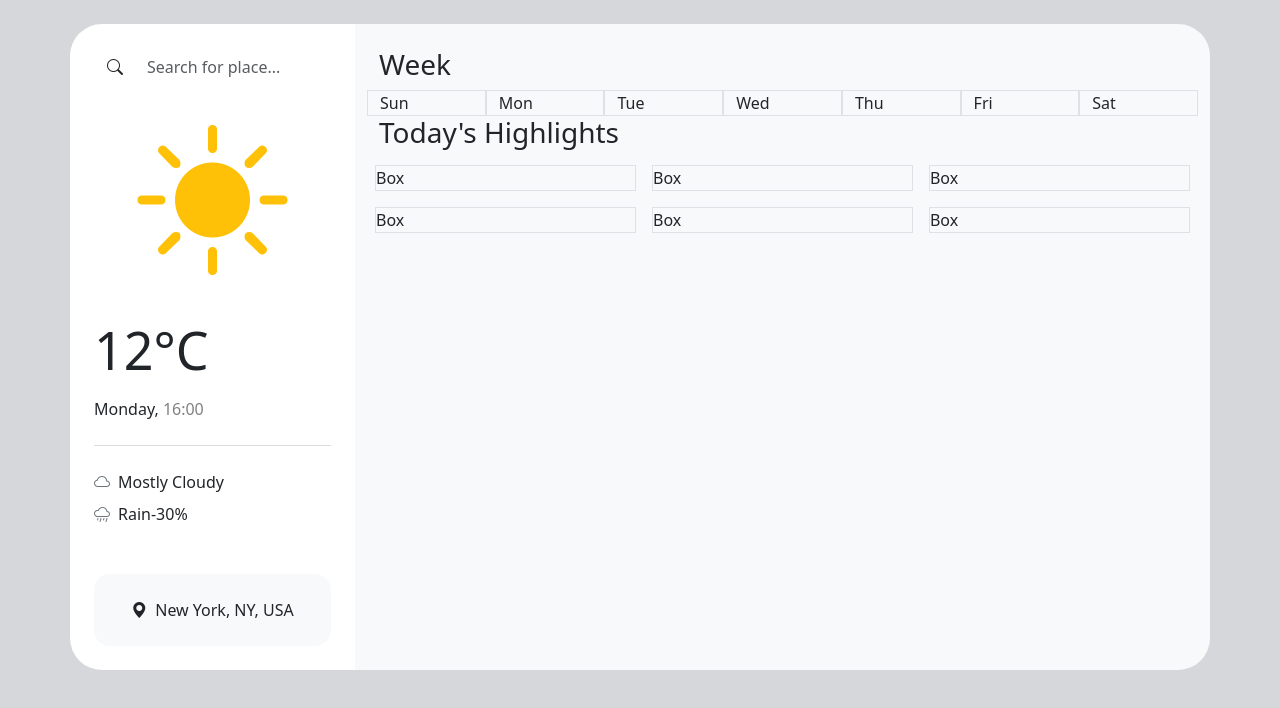
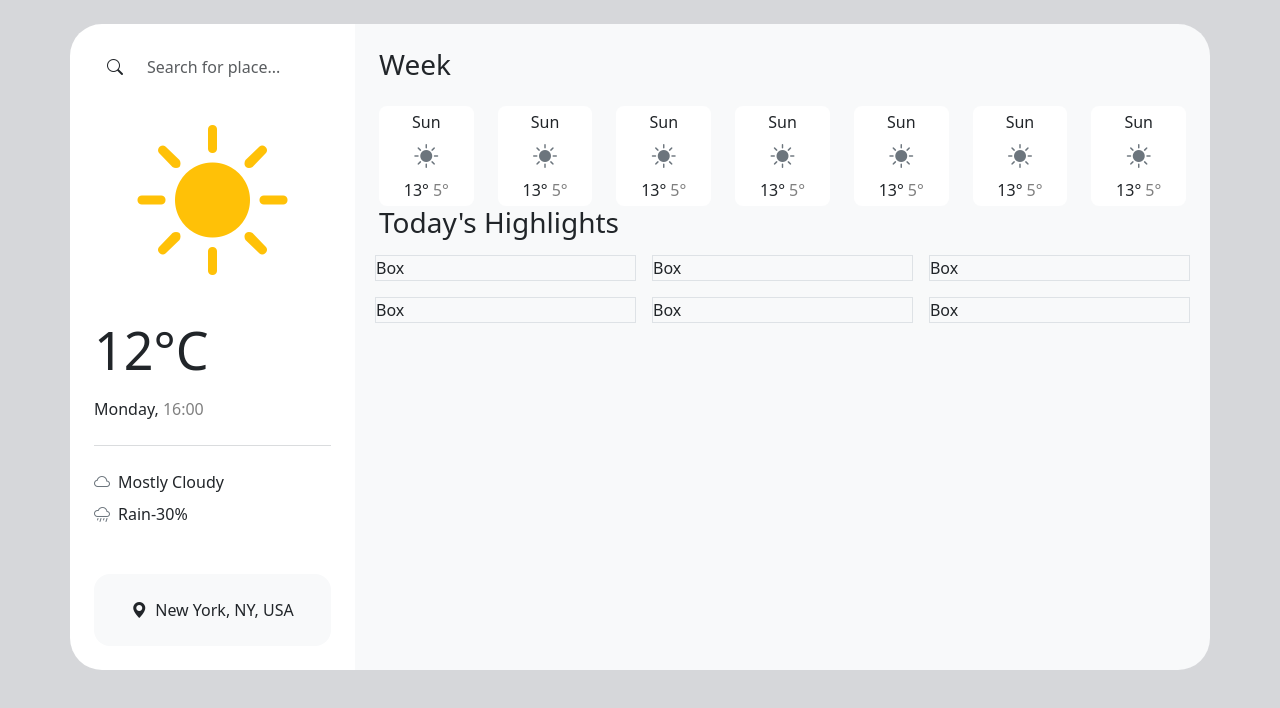
Before and after one commit to mohammadfakhrolahi/Weather-App, a React (Create React App) app: page / in a window 1280 px wide. Shown: the top 708 px of the page. Built offline with nearby package versions, Linux system fonts and the light colour scheme.

Commit message:
added
Created CardSm component.

```diff
--- a/src/App.js
+++ b/src/App.js
@@ -2,6 +2,7 @@ import React from 'react'
 
 import Input from './components/input/Input'
 import Icon from './components/Icon/Icon'
+import CardSm from './components/CardSm/CardSm'
 
 const App = () => {
   return (
@@ -39,15 +40,15 @@ const App = () => {
         <div className="col-9 bg-light p-4 rounded-end-5">
           <div className="row  ">
             <div className="col-12 ">
-              <h3>Week</h3>
+              <h3 className='mb-4'>Week</h3>
               <div className="row">
-                <div className="col border">Sun</div>
-                <div className="col border">Mon</div>
-                <div className="col border">Tue</div>
-                <div className="col border">Wed</div>
-                <div className="col border">Thu</div>
-                <div className="col border">Fri</div>
-                <div className="col border">Sat</div>
+                <div className="col"><CardSm/></div>
+                <div className="col"><CardSm/></div>
+                <div className="col"><CardSm/></div>
+                <div className="col"><CardSm/></div>
+                <div className="col"><CardSm/></div>
+                <div className="col"><CardSm/></div>
+                <div className="col"><CardSm/></div>
               </div>
             </div>
             <div className="col-12 ">
--- /dev/null
+++ b/src/components/CardSm/CardSm.js
@@ -0,0 +1,16 @@
+import React from 'react'
+
+const CardSm = () => {
+  return (
+    <div className='d-flex flex-column justify-content-center align-items-center gap-1 bg-white p-1 rounded-3'>
+      <span>Sun</span>
+      <i class="bi bi-brightness-high-fill fs-4 text-secondary"></i>
+      <div>
+        <span>13°</span>
+        <span className='text-black-50 ms-1'>5°</span>
+      </div>
+    </div>
+  )
+}
+
+export default CardSm
```
